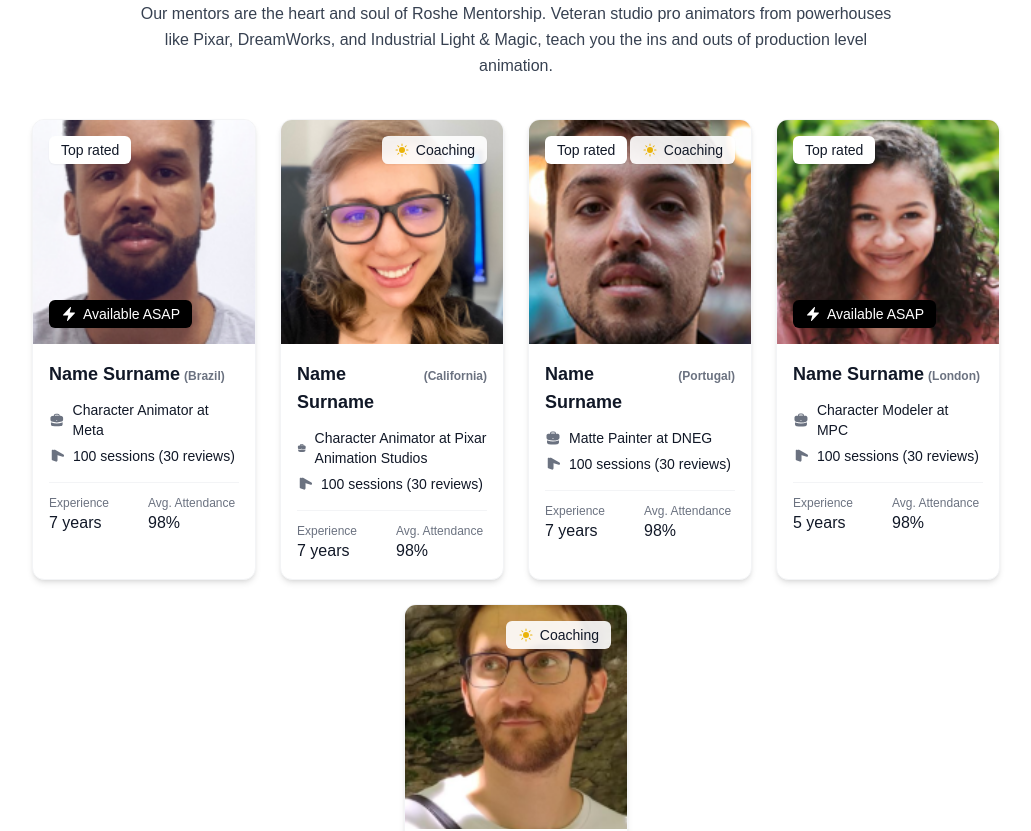
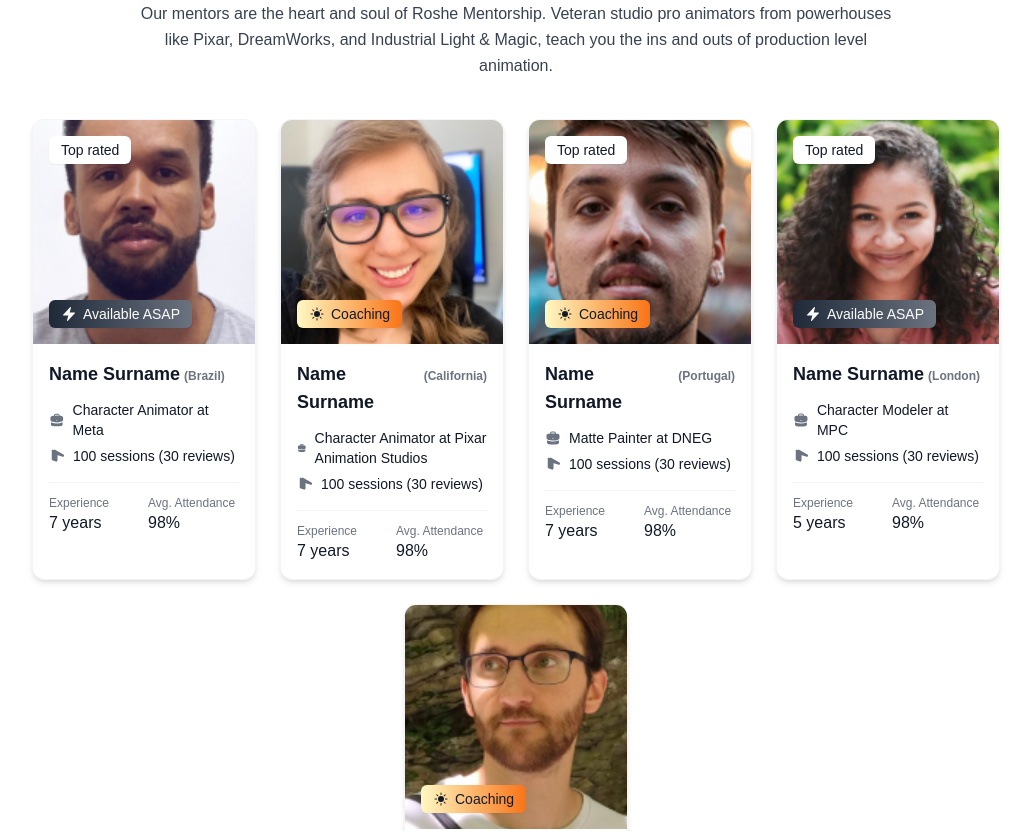
Before and after one commit to Roshe-Mentors/new_roshe, a Next.js app: page / in a window 1280 px wide. Shown: the part 2040-2871 px from the top of the page, without its empty margins (124-1155 px from the left). Built offline with nearby package versions, Linux system fonts and the light colour scheme.

Commit message:
Feat: update coaching indicator styling in MentorsSection for improved visibility and consistency

```diff
--- a/src/components/MentorsSection.tsx
+++ b/src/components/MentorsSection.tsx
@@ -127,28 +127,25 @@ const MentorsSection = () => {
                 )}
               </div>
 
-              <div className="absolute top-4 right-4 flex flex-col gap-2">
-                {mentor.coaching && (
-                  <div className="flex items-center bg-white bg-opacity-90 text-gray-900 text-sm font-medium px-3 py-1 rounded-md shadow-sm">
-                    <span className="mr-1.5">
-                      <svg xmlns="http://www.w3.org/2000/svg" viewBox="0 0 24 24" fill="currentColor" className="w-4 h-4 text-yellow-500">
-                        <path d="M12 2.25a.75.75 0 01.75.75v2.25a.75.75 0 01-1.5 0V3a.75.75 0 01.75-.75zM7.5 12a4.5 4.5 0 119 0 4.5 4.5 0 01-9 0zM18.894 6.166a.75.75 0 00-1.06-1.06l-1.591 1.59a.75.75 0 101.06 1.061l1.591-1.59zM21.75 12a.75.75 0 01-.75.75h-2.25a.75.75 0 010-1.5H21a.75.75 0 01.75.75zM17.834 18.894a.75.75 0 001.06-1.06l-1.59-1.591a.75.75 0 10-1.061 1.06l1.59 1.591zM12 18a.75.75 0 01.75.75V21a.75.75 0 01-1.5 0v-2.25A.75.75 0 0112 18zM7.758 17.303a.75.75 0 00-1.061-1.06l-1.591 1.59a.75.75 0 001.06 1.061l1.591-1.59zM6 12a.75.75 0 01-.75.75H3a.75.75 0 010-1.5h2.25A.75.75 0 016 12zM6.697 7.757a.75.75 0 001.06-1.06l-1.59-1.591a.75.75 0 00-1.061 1.06l1.59 1.591z" />
-                      </svg>
-                    </span>
-                    Coaching
-                  </div>
-                )}
-              </div>
-
               <div className="absolute bottom-4 left-4 flex gap-2">
                 {mentor.availableASAP && (
-                  <div className="flex items-center bg-black text-white text-sm font-medium px-3 py-1 rounded-md shadow-sm">
+                  <div className="flex items-center bg-gradient-to-r from-gray-800 to-gray-500 text-white text-sm font-medium px-3 py-1 rounded-md shadow-sm">
                     <span className="mr-1.5">
                       <svg xmlns="http://www.w3.org/2000/svg" viewBox="0 0 24 24" fill="currentColor" className="w-4 h-4">
                         <path fillRule="evenodd" d="M14.615 1.595a.75.75 0 01.359.852L12.982 9.75h7.268a.75.75 0 01.548 1.262l-10.5 11.25a.75.75 0 01-1.272-.71l1.992-7.302H3.75a.75.75 0 01-.548-1.262l10.5-11.25a.75.75 0 01.913-.143z" clipRule="evenodd" />
                       </svg>
                     </span>
                     Available ASAP
+                  </div>
+                )}
+                {mentor.coaching && (
+                  <div className="flex items-center bg-gradient-to-r from-yellow-100 to-orange-500 bg-opacity-90 text-gray-900 text-sm font-medium px-3 py-1 rounded-md shadow-sm">
+                    <span className="mr-1.5">
+                      <svg xmlns="http://www.w3.org/2000/svg" viewBox="0 0 24 24" fill="currentColor" className="w-4 h-4  text-grey-500">
+                        <path d="M12 2.25a.75.75 0 01.75.75v2.25a.75.75 0 01-1.5 0V3a.75.75 0 01.75-.75zM7.5 12a4.5 4.5 0 119 0 4.5 4.5 0 01-9 0zM18.894 6.166a.75.75 0 00-1.06-1.06l-1.591 1.59a.75.75 0 101.06 1.061l1.591-1.59zM21.75 12a.75.75 0 01-.75.75h-2.25a.75.75 0 010-1.5H21a.75.75 0 01.75.75zM17.834 18.894a.75.75 0 001.06-1.06l-1.59-1.591a.75.75 0 10-1.061 1.06l1.59 1.591zM12 18a.75.75 0 01.75.75V21a.75.75 0 01-1.5 0v-2.25A.75.75 0 0112 18zM7.758 17.303a.75.75 0 00-1.061-1.06l-1.591 1.59a.75.75 0 001.06 1.061l1.591-1.59zM6 12a.75.75 0 01-.75.75H3a.75.75 0 010-1.5h2.25A.75.75 0 016 12zM6.697 7.757a.75.75 0 001.06-1.06l-1.59-1.591a.75.75 0 00-1.061 1.06l1.59 1.591z" />
+                      </svg>
+                    </span>
+                    Coaching
                   </div>
                 )}
               </div>
```
